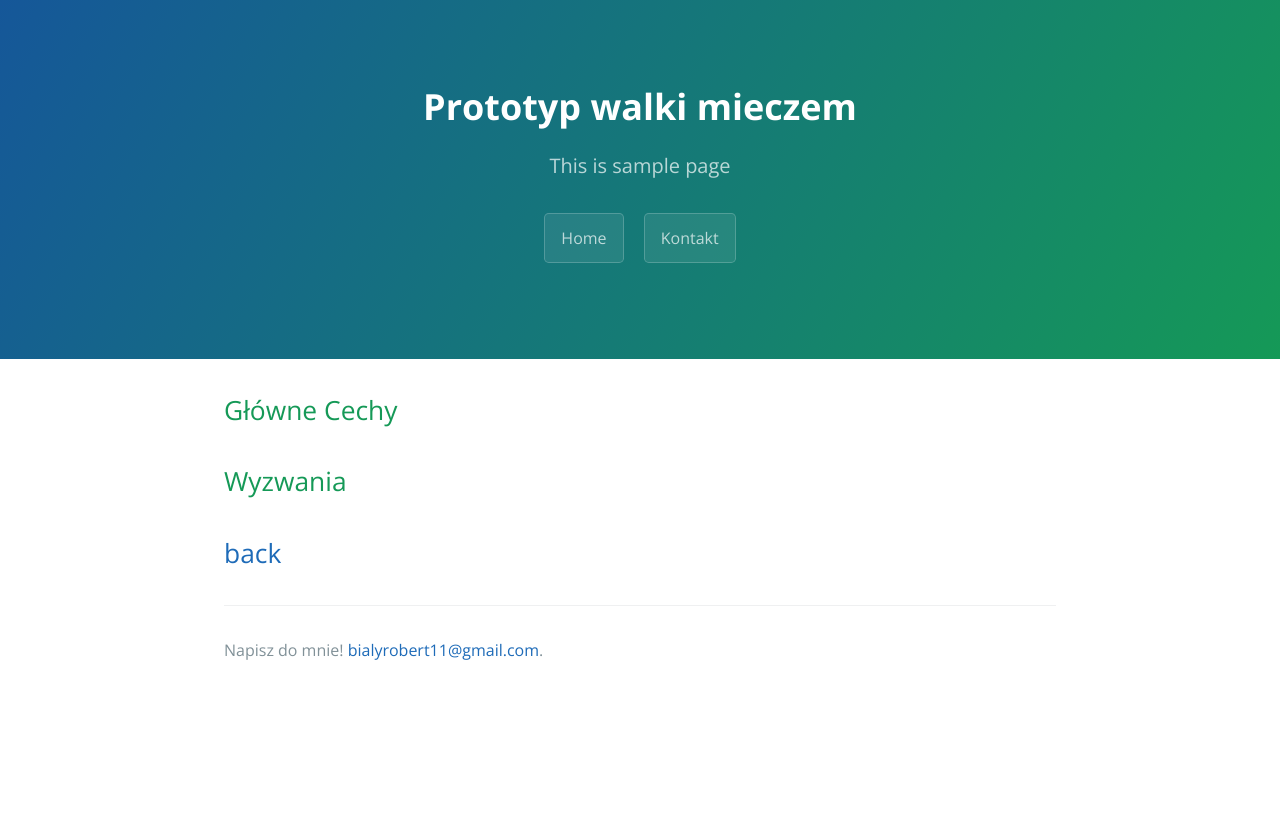
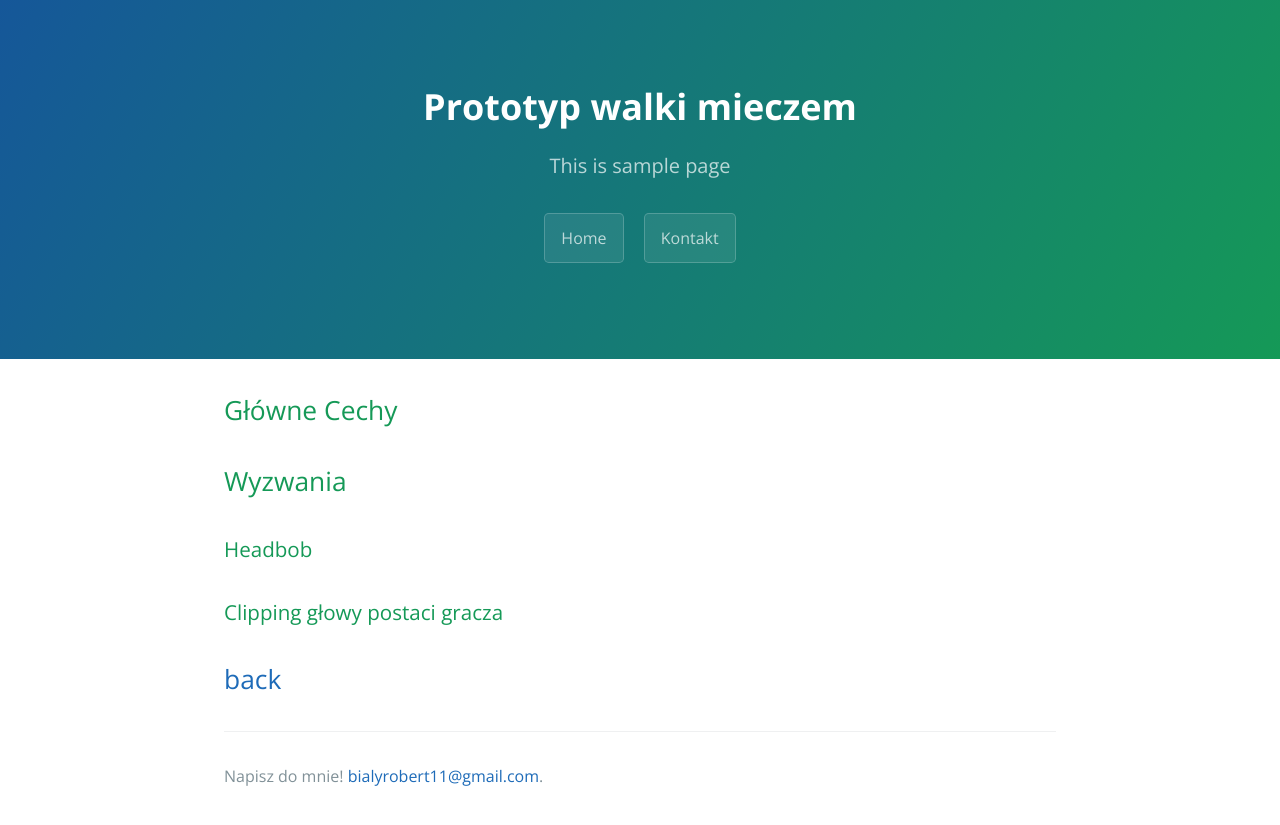
Before and after one commit to LaserRock46/laserrock46.github.io, a Jekyll site: the page built from sword-combat.md, in a window 1280 px wide. Shown: the top 825 px of the page. Built offline with Jekyll 4.4.1, drawn with Linux system fonts in a browser that asks for light colours; the repository's description, which GitHub fills in, is left out.

Commit message:
Update sword-combat.md

```diff
--- a/sword-combat.md
+++ b/sword-combat.md
@@ -7,4 +7,8 @@ description: This is sample page
 
 ## Wyzwania
 
+### Headbob
+
+### Clipping głowy postaci gracza
+
 ## [back](./)
```
